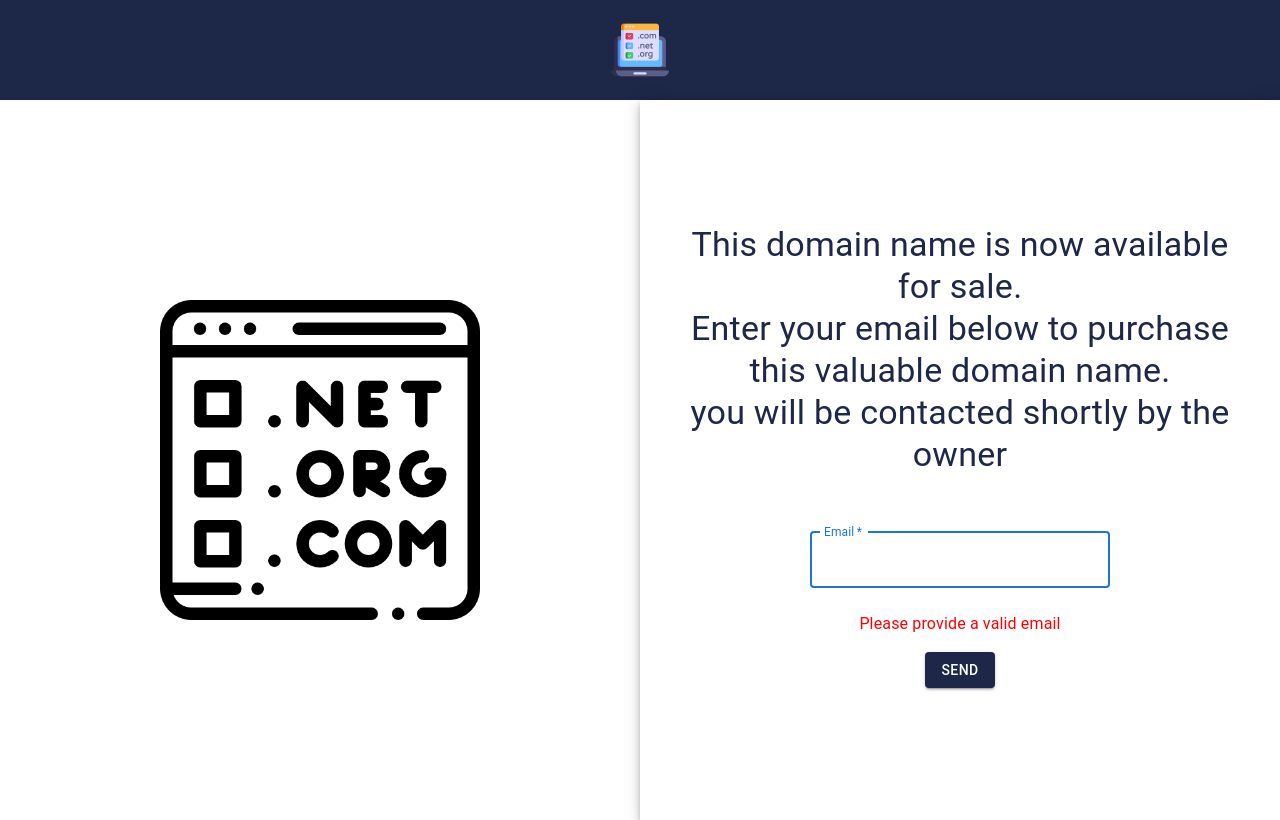
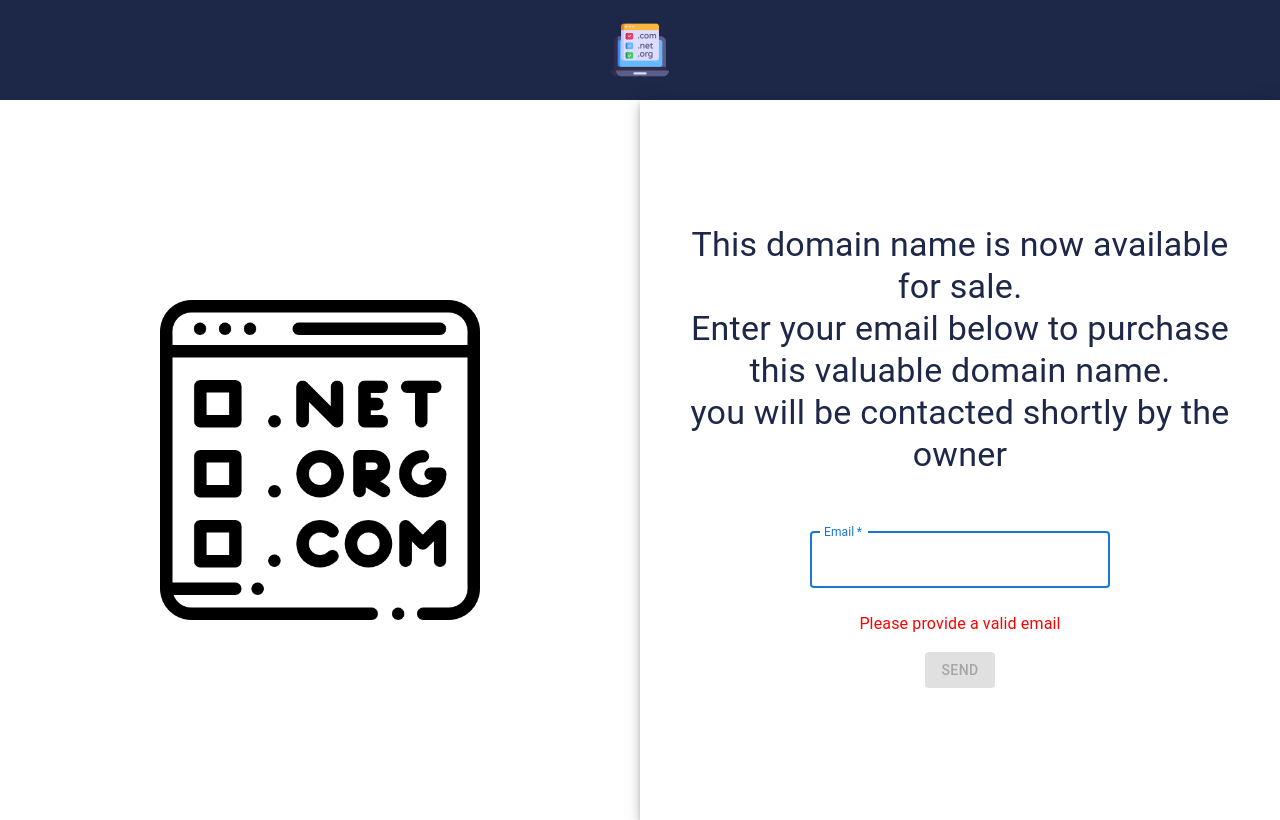
Before and after one commit to MehdiLebenz/ndd, a React (Create React App) app: page / in a window 1280 px wide. Built offline with nearby package versions, Linux system fonts and the light colour scheme; the HTML template or start-up script is replaced by a standard one.

Commit message:
Update box.js
fix button status

```diff
--- a/src/components/box.js
+++ b/src/components/box.js
@@ -144,7 +144,7 @@ console.log(domain)
     }}
   />
    : ''}
-              <ButtonSend />
+              <ButtonSend isDisabled= {!domain} />
             </Box>
           </form>
         </Grid>
```
